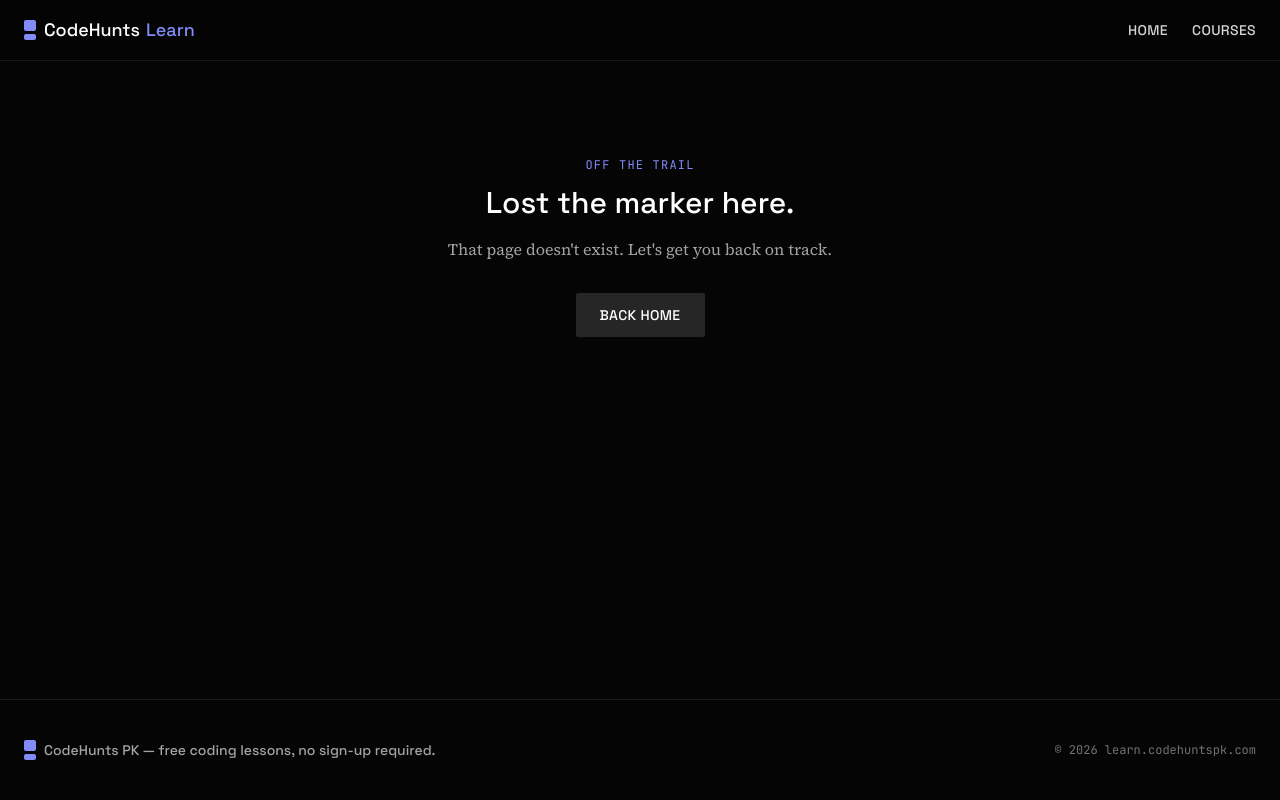
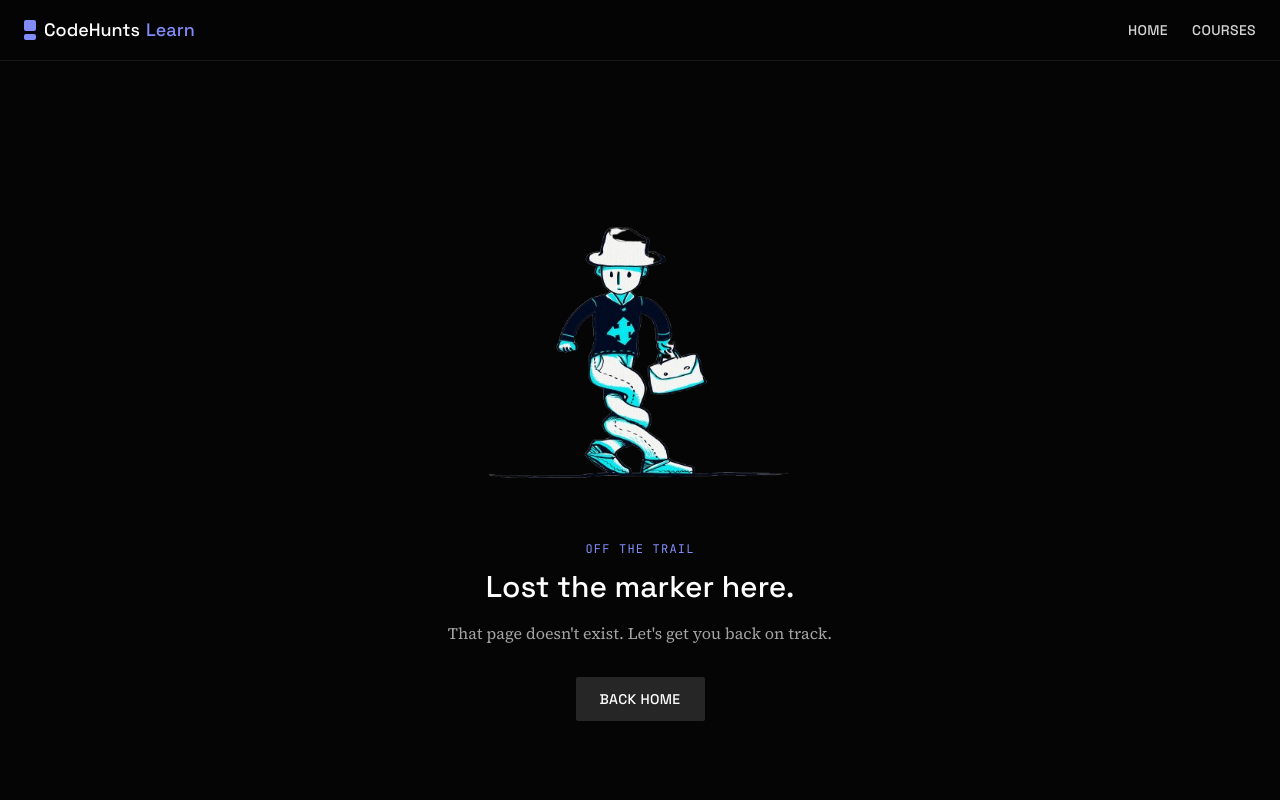
Before and after one commit to uxlabspk/learn, a React (Vite) app: page /signup in a window 1280 px wide. Shown: the top 800 px of the page. Built offline with nearby package versions, Linux system fonts and the light colour scheme.

Commit message:
refactor: updating the error page

```diff
--- a/src/pages/NotFound.tsx
+++ b/src/pages/NotFound.tsx
@@ -3,6 +3,7 @@ import { Link } from 'react-router-dom'
 export default function NotFound() {
   return (
     <div className="max-w-5xl mx-auto px-6 py-24 text-center">
+      <img src='/notfound.png' className='w-96 mx-auto' />
       <p className="font-mono text-xs uppercase tracking-widest text-indigoAccent mb-3">Off the trail</p>
       <h1 className="font-display font-700 text-3xl text-white mb-4">Lost the marker here.</h1>
       <p className="font-body text-neutral-400 mb-8">That page doesn't exist. Let's get you back on track.</p>
```
Also changed, not shown: public/notfound.png (added).
